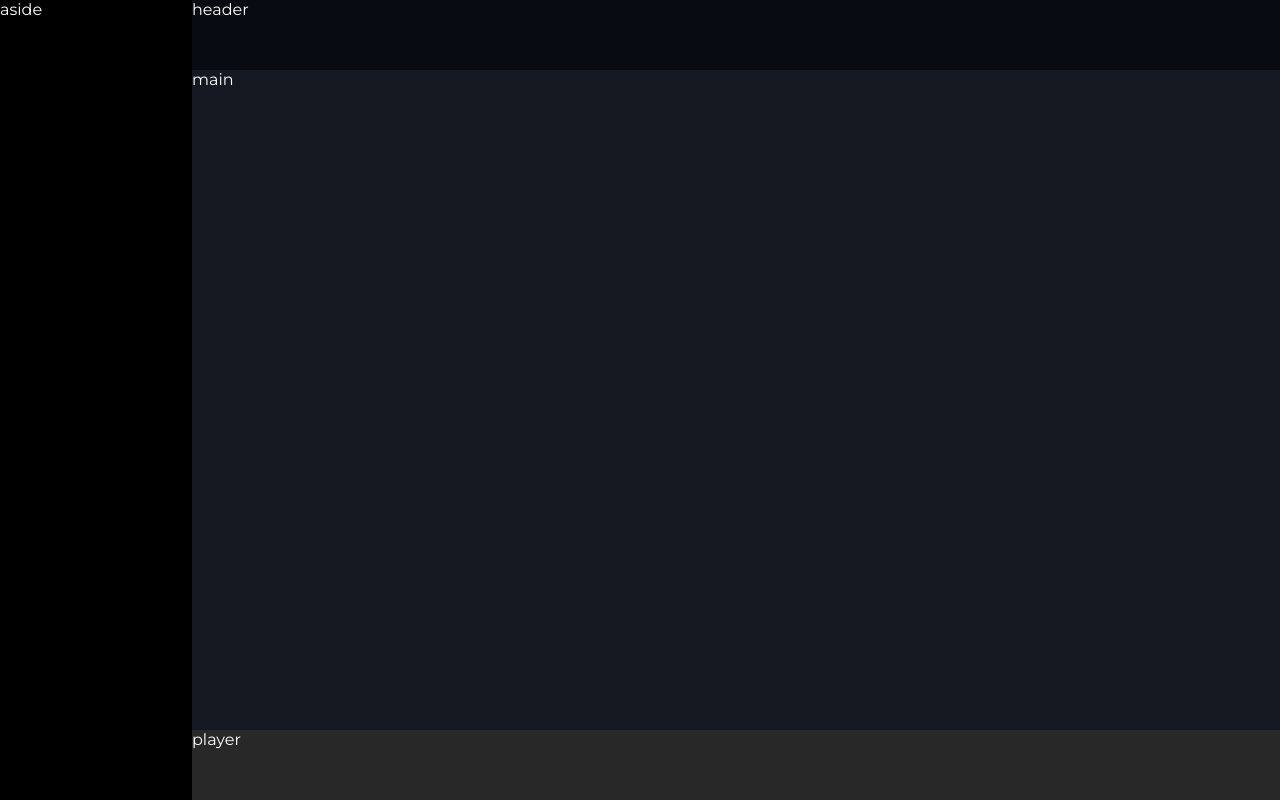
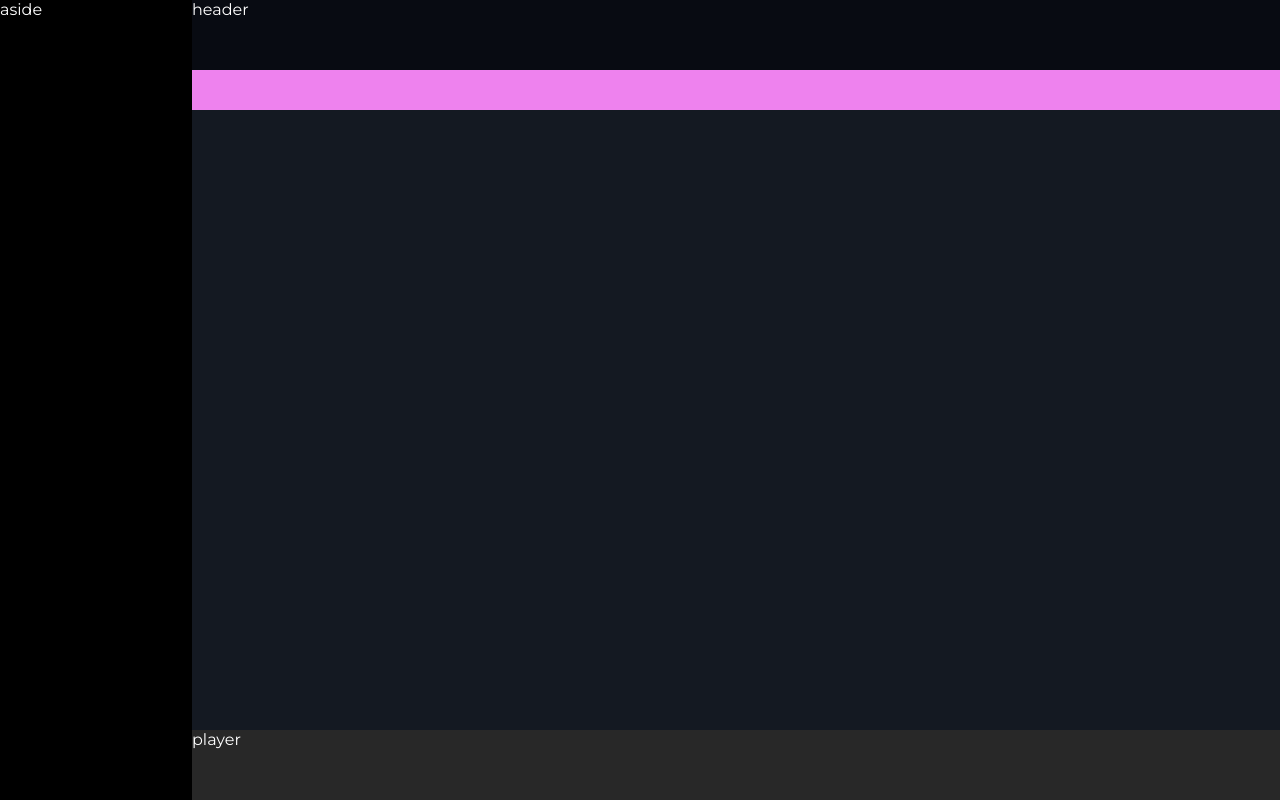
Before and after one commit to salvosanzone/html-css-spotifyweb, a plain HTML site: page index.html in a window 1280 px wide. Drawn offline with Linux system fonts and the light colour scheme.

Commit message:
inserimento float

```diff
--- a/css/style.css
+++ b/css/style.css
@@ -1,3 +1,4 @@
+/* GLOBAL */
 *{
   box-sizing: border-box;
   margin: 0;
@@ -11,6 +12,7 @@ body{
   display: table;
   clear: both;
 }
+/* ASIDE */
 aside{
   float: left;
   width: 15%;
@@ -18,7 +20,7 @@ aside{
   background-color: black;
   color: white;
 }
-
+/* HEADER */
 header{
   float: left;
   width: 85%;
@@ -26,14 +28,23 @@ header{
   background-color: #080b12;
   color: white;
 }
-
+/* MAIN */
 main{
-  height:calc(100vh - 70px);
+  float: left;
+  width: 85%;
+  height:calc(100vh - 140px);
   background-color: #141922;
   color: white;
 }
-
+main .choose-category{
+  width: 100%;
+  height: 40px;
+  background-color: violet;
+}
+/* FOOTER/PLAYER */
 footer{
+  float: left;
+  width: 85%;
   height: 70px;
   background-color: #282828;
   color: white;
--- a/index.html
+++ b/index.html
@@ -15,7 +15,11 @@
     aside
   </aside>
   <header>header</header>
-  <main>main</main>
+  <main>
+    <div class="choose-category">
+
+    </div>
+  </main>
   <footer>player</footer>
 </body>
 </html>
```
